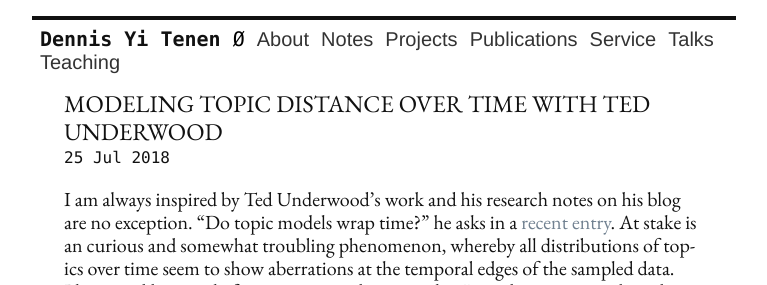
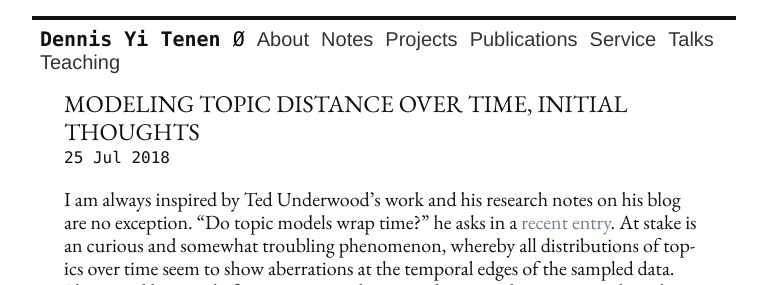
Before and after one commit to denten/denten.github.io, a Jekyll site: the page built from _posts/2018-07-25-time-and-topics.md, in a window 1280 px wide and 900 px high. Shown: the top 285 px of the window, without its empty margins (256-1023 px from the left). Built offline with Jekyll 4.4.1, drawn with Linux system fonts in a browser that asks for light colours.

Commit message:
update yamls

```diff
--- a/_posts/2018-07-25-time-and-topics.md
+++ b/_posts/2018-07-25-time-and-topics.md
@@ -1,6 +1,6 @@
 ---
 layout: post
-title: "Modeling Topic Distance Over Time with Ted Underwood"
+title: "Modeling Topic Distance Over Time, Initial Thoughts"
 categories:
 - think.stack
 published: true
```
